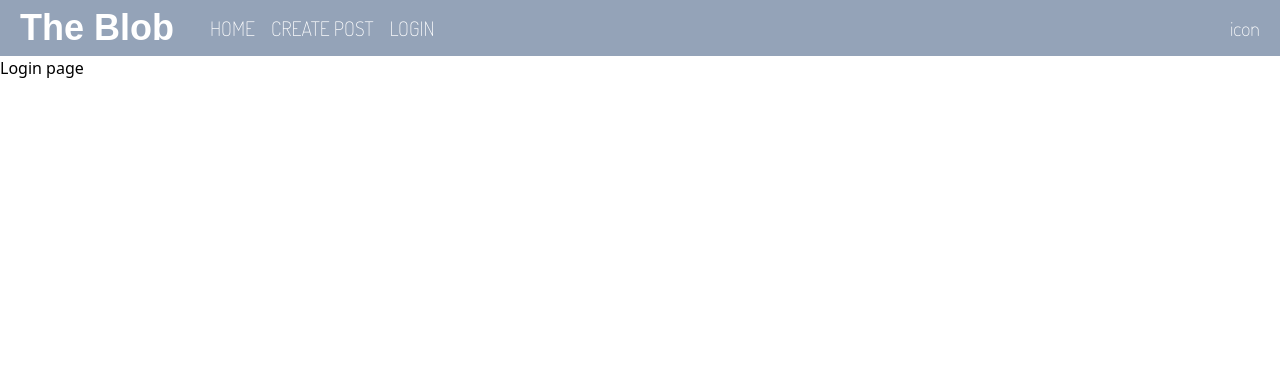
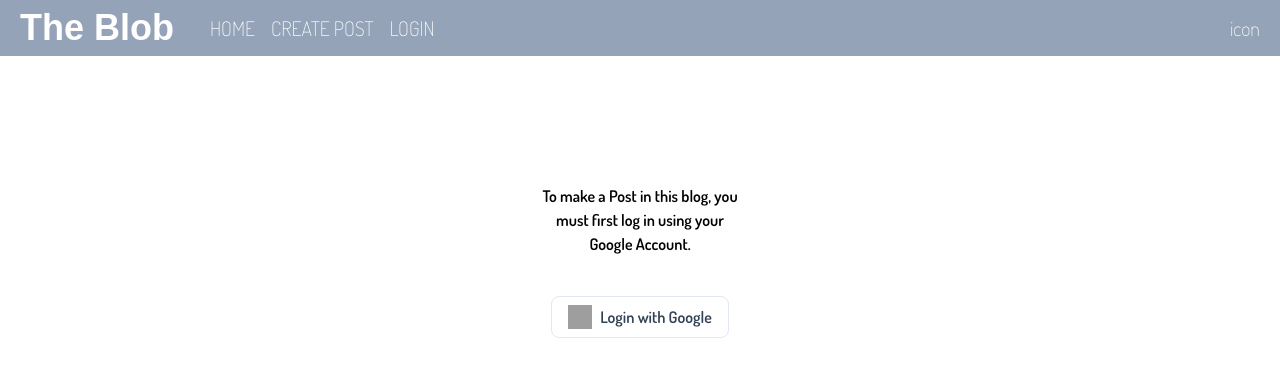
Before and after one commit to RoshakN/blog, a React (Vite) app: page /login in a window 1280 px wide. Shown: the top 376 px of the page. Built offline with nearby package versions, Linux system fonts and the light colour scheme; grey boxes are pictures that could not be loaded; a web font is replaced by a local one.

Commit message:
feat: Add Google button to login page

```diff
--- a/src/pages/Login.jsx
+++ b/src/pages/Login.jsx
@@ -1,5 +1,21 @@
 import React from "react";
 
 export default function Login() {
-  return <div>Login page</div>;
+  return (
+    <div className="flex flex-col my-32 items-center font-dosis font-semibold">
+      <p className="w-52 text-center mb-10">
+        To make a Post in this blog, you must first log in using your Google
+        Account.
+      </p>
+      <button className="px-4 py-2 border flex gap-2 border-slate-200 rounded-lg text-slate-700 hover:border-slate-400 hover:text-slate-900 hover:shadow transition duration-150">
+        <img
+          className="w-6 h-6"
+          src="https://www.svgrepo.com/show/475656/google-color.svg"
+          loading="lazy"
+          alt="google logo"
+        />
+        <span>Login with Google</span>
+      </button>
+    </div>
+  );
 }
```
